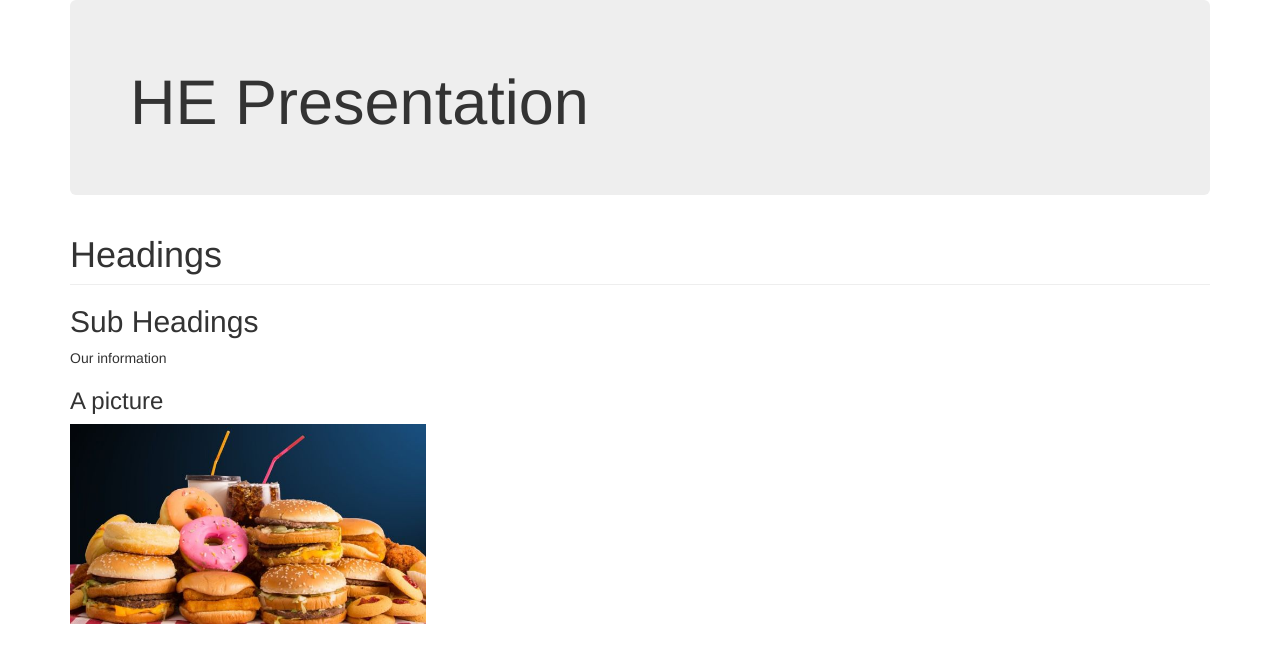
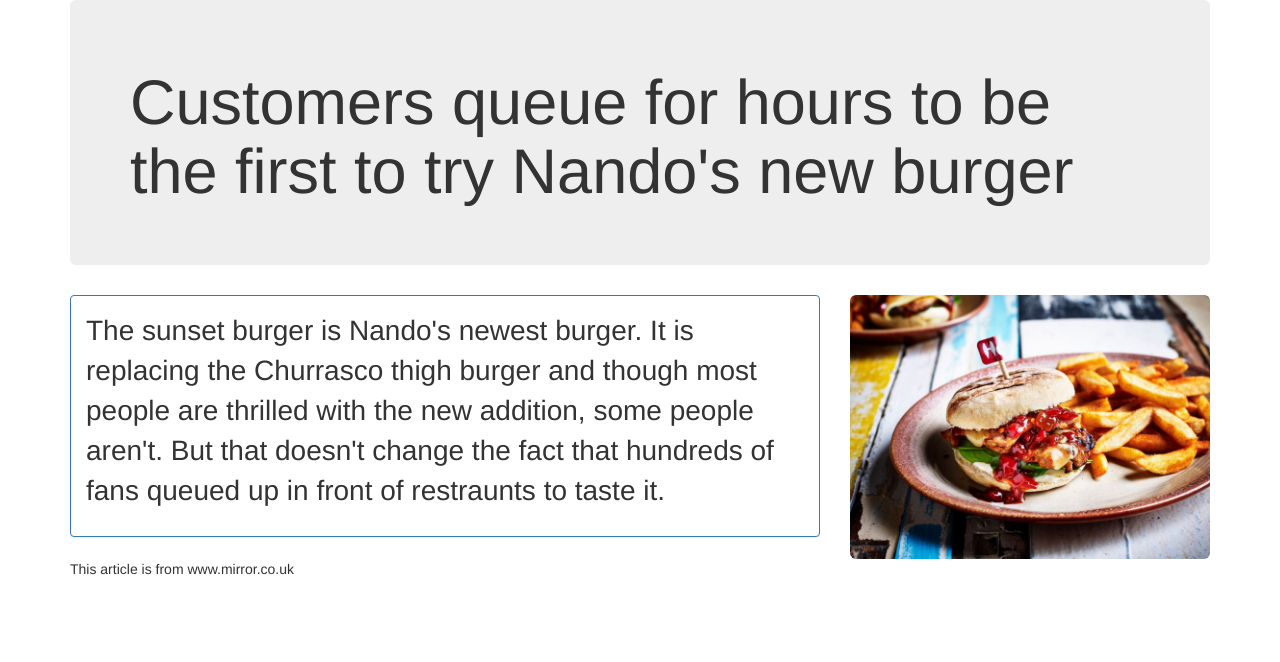
Before and after one commit to plasticteaspoon/Birdmint, a website: page wwwroot/HE-homework/home.html in a window 1280 px wide. Drawn offline with nearby package versions, Linux system fonts and the light colour scheme; some packages are replaced by stand-ins of ours; a script that the page names is missing.

Commit message:
Started to add info about the new burger to the HE project

```diff
--- a/wwwroot/HE-homework/home.html
+++ b/wwwroot/HE-homework/home.html
@@ -12,30 +12,43 @@
         <!-- Latest compiled JavaScript -->
         <script src="http://maxcdn.bootstrapcdn.com/bootstrap/3.3.6/js/bootstrap.min.js"></script>
 
-        <script src="https://cdnjs.cloudflare.com/ajax/libs/angular-ui-bootstrap/2.0.0/ui-bootstrap-tpls.min.js"></script>
-
         <title>HE Project</title>
 
         <style>
-            #junk-food {
+            .medium-pic {
                 height : 200px;
+            }
+
+            p {
+                font-size : 200%;
             }
         </style>
     </head>
 
     <body class="container">
         <div class="jumbotron">
-            <h1>HE Presentation</h1>
+            <h1>Customers queue for hours to be the first to try Nando's new burger</h1>
         </div>
 
-        <h1 class="page-header">Headings</h1>
-        <h2> Sub Headings</h2>
-        <div>Our information</div>
+        <div class="row">
+            <div class="col-sm-8">
+                <div class="panel panel-primary" id="info">
+                    <div class="panel-body">
+                        <p>The sunset burger is Nando's newest burger. It is replacing the Churrasco thigh burger and though most people are thrilled with the new addition, some people aren't. But that doesn't change the fact that hundreds of fans queued up in front of restraunts to taste it.</p>
+                    </div>
+                </div>
+            </div>
+            <div class="col-sm-4">
+                <img src="/pictures/sunset-burger.jpg" class="img-responsive img-rounded center-block"/>
+            </div>
+        </div>
+
+
+
+
 
         <div>
-            <h3>A picture</h3>
-            <img src="/pictures/junk-food.jpg" id="junk-food">
+            This article is from www.mirror.co.uk
         </div>
-
     </body>
 </html>
```
Also changed, not shown: wwwroot/pictures/sunset-burger.jpg (added), 1 other file.
